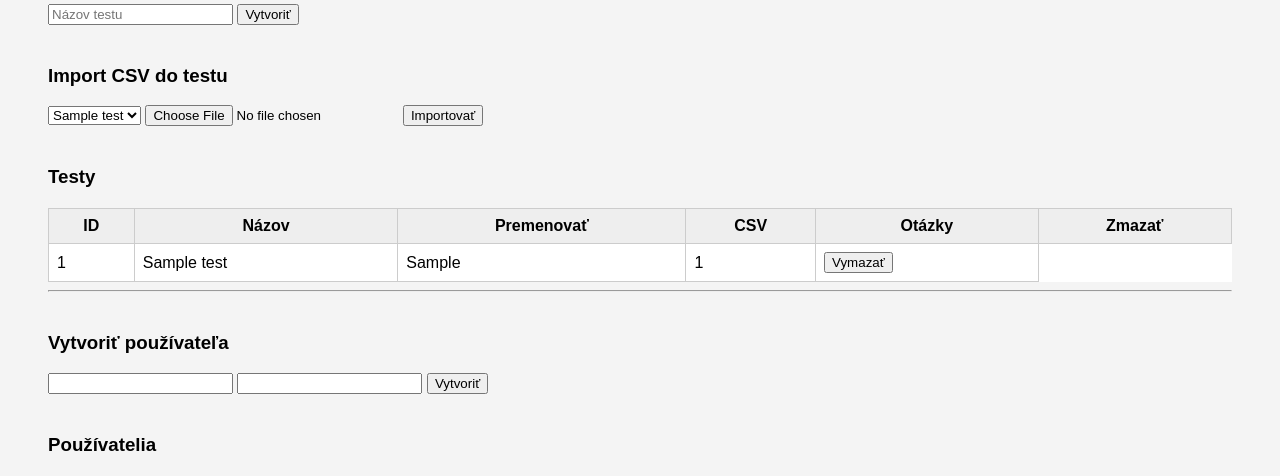
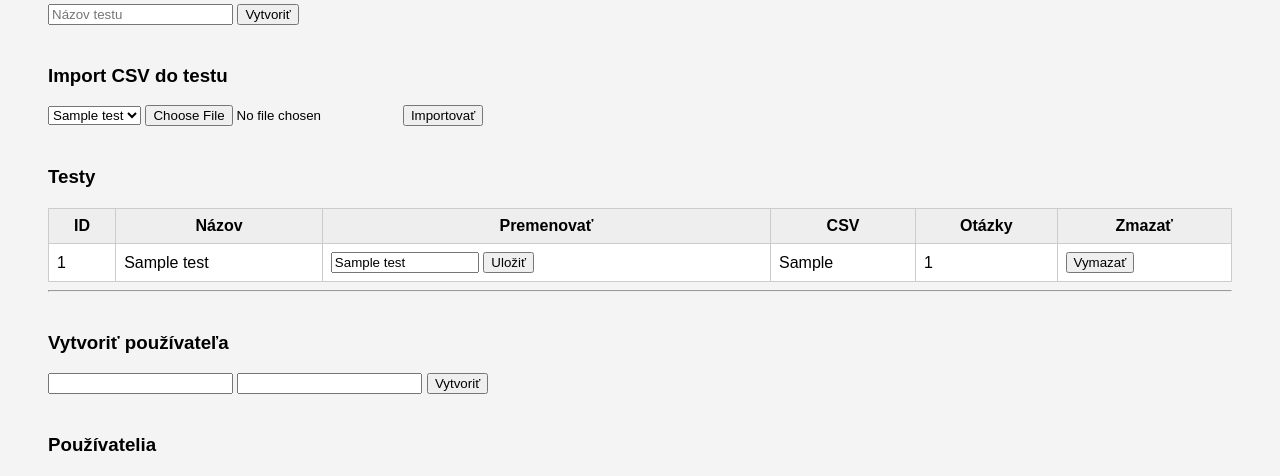
Before and after one commit to norbertg-gif/medtest, a FastAPI app: page /admin in a window 1280 px wide. Shown: the part 221-697 px from the top of the page. Run offline with FastAPI, Linux system fonts and the light colour scheme; the visitor is signed in with stand-in values (Sample User, id 1); tables that the repository leaves empty hold one stand-in row (values such as "Sample post").

Commit message:
Update admin.html

```diff
--- a/app/templates/admin.html
+++ b/app/templates/admin.html
@@ -95,6 +95,16 @@
 <tr>
     <td>{{ t.id }}</td>
     <td>{{ t.name }}</td>
+
+<td>
+    <form method="post" action="/admin/rename-test">
+        <input type="hidden" name="test_id" value="{{ t.id }}">
+        <input type="text" name="new_name"
+               value="{{ t.name }}"
+               style="width:140px;">
+        <button type="submit">Uložiť</button>
+    </form>
+</td>
     <td>{{ t.source_csv if t.source_csv else "—" }}</td>
     <td>{{ t.questions|length }}</td>
     <td>
```
